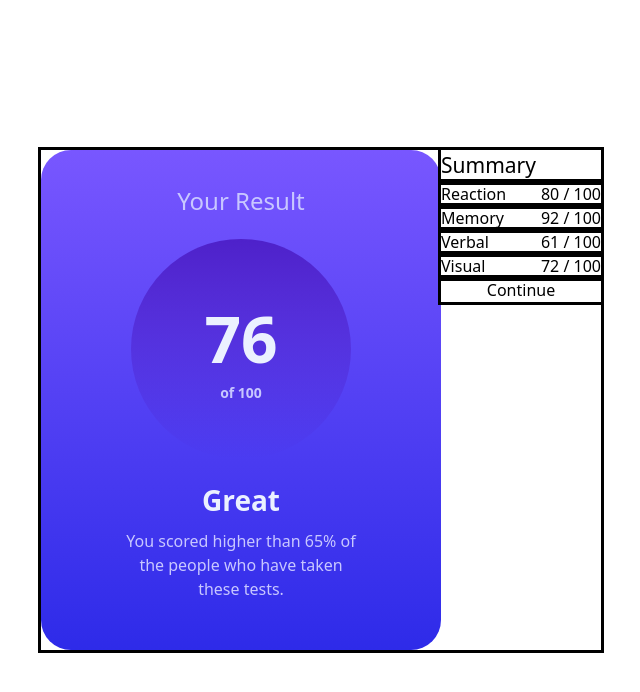
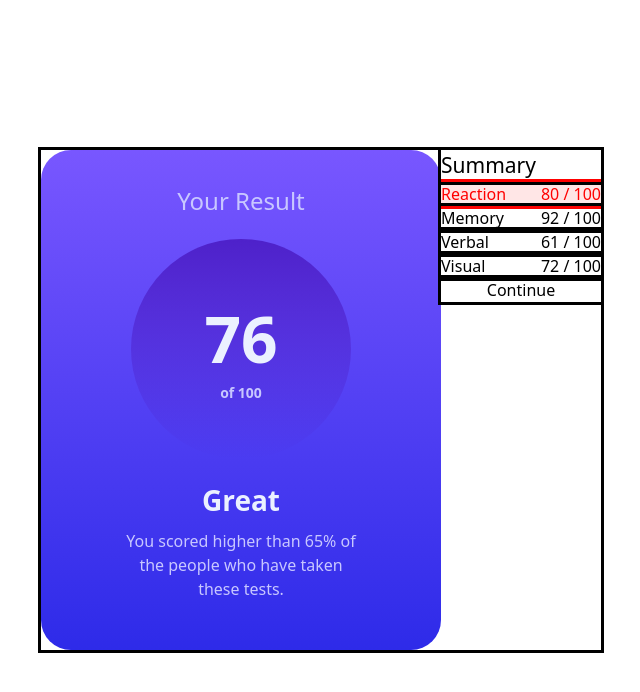
Before and after one commit to code-looney/results-summary-component, a React (Vite) app: page / in a window 1280 px wide. Shown: the top 692 px of the page, without its empty margins (319-959 px from the left). Built offline with nearby package versions, Linux system fonts and the light colour scheme.

Commit message:
adding dynamic bg and text colors

```diff
--- a/src/components/Cards.jsx
+++ b/src/components/Cards.jsx
@@ -9,6 +9,7 @@ import Button from './Button'
 const Cards = () => {
   const [result, setResult] = useState(76)
   const [list, setList] = useState(null)
+  const colors = ['bg-light-red', 'text-light-red'];
 
 
   useEffect(() => {
@@ -17,6 +18,12 @@ const Cards = () => {
     .then(data => setList(data))
   }, [])
 
+
+  function handleSummaryTextColor (index) {
+      if (index === 1) {
+        return 'light-red'
+      }
+  }
 
   return (
     <Container className={`bg-white flex h-screen md:h-[500px] outline `}>
@@ -38,7 +45,8 @@ const Cards = () => {
                           <Title className={`text-[21px] font-medium`}>Summary</Title>
                         </Container>
                         <ul>
-                          {list && list.map((item, index) => <li key={index} className={`flex outline  justify-between`}>{item.category} <span>{index ? item.score : ''} <span>{index ? '/ 100' : ''}</span></span></li>)}
+                          {list && list.map((item, index) => <li key={index}
+                          className={`text-${handleSummaryTextColor(index)} bg-${handleSummaryTextColor(index)} bg-opacity-10 flex outline  justify-between`}>{item.category} <span>{index ? item.score : ''} <span>{index ? '/ 100' : ''}</span></span></li>)}
                         </ul>
                         <Container className={`flex justify-center`}><Button className={`outline w-40`}>Continue</Button></Container>
                 </Container>
--- a/tailwind.config.js
+++ b/tailwind.config.js
@@ -14,7 +14,8 @@ export default {
         'dark-gray': 'hsl(224, 30%, 27%)',
         'lavender': ' hsl(241, 100%, 89%)',
         'violet': 'hsla(256, 72%, 46%, 1)',
-        'persian': 'hsla(241, 72%, 46%, 0)'
+        'persian': 'hsla(241, 72%, 46%, 0)',
+        'light-red': 'hsl(0, 300%, 67%)'
       }
     },
   },
```
